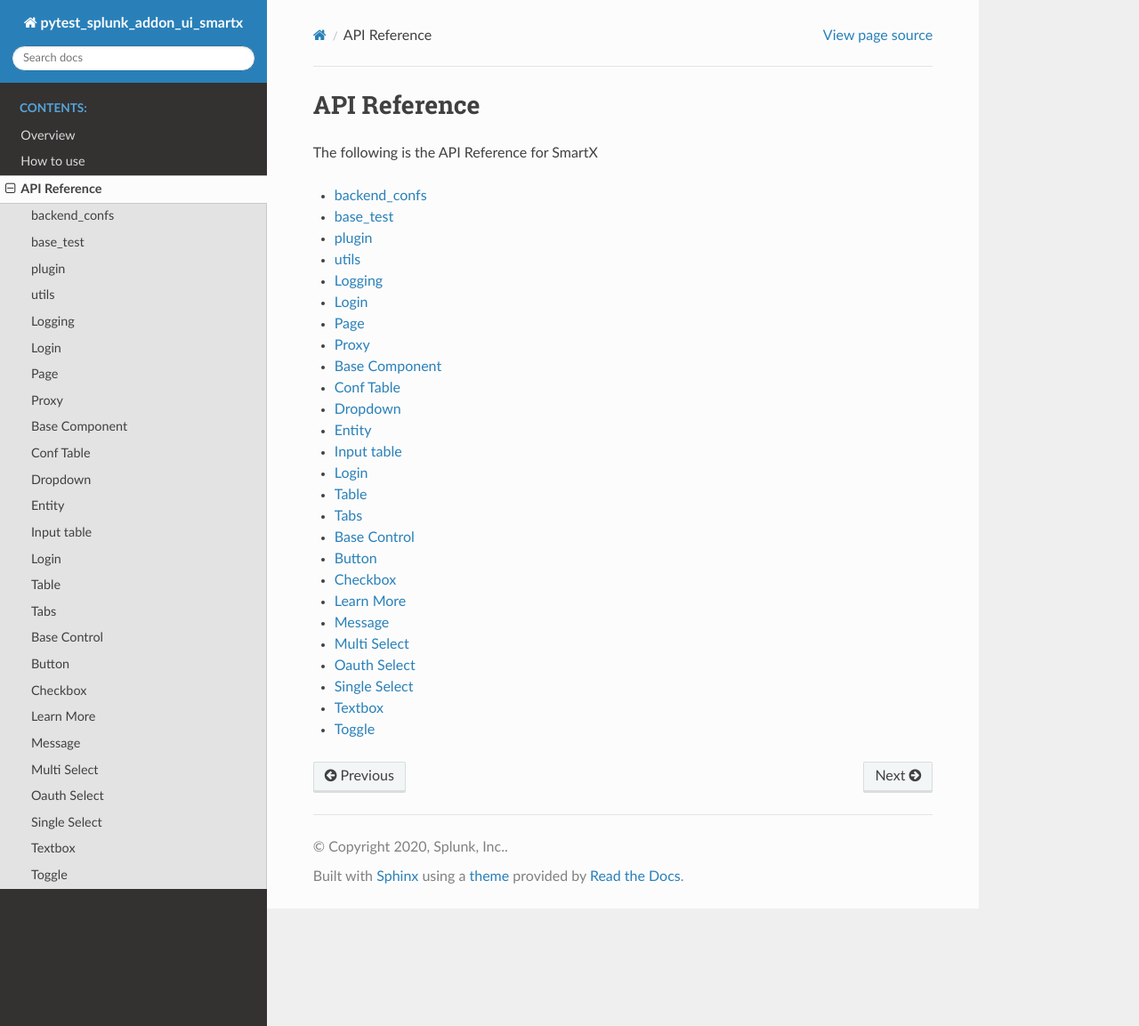
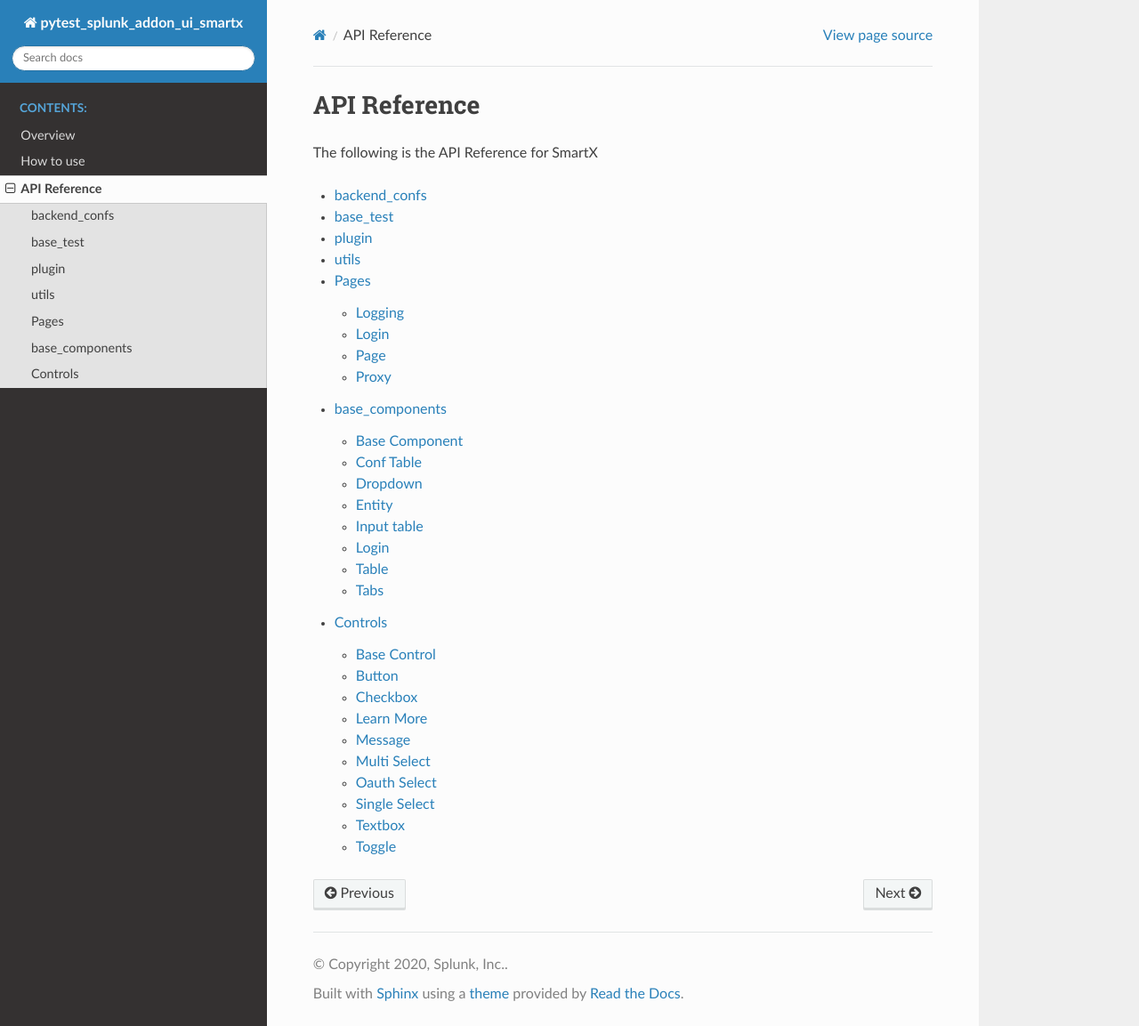
Before and after one commit to splunk/addon-factory-smartx-ui-test-library, a Sphinx documentation site: the page built from docs/api_reference.rst, in a window 1280 px wide and 1153 px high. Shown: the whole window at 89% size. Built offline with Sphinx 7.4.7 and the Read the Docs theme 2.0.0, drawn with Linux system fonts in a browser that asks for light colours.

```diff
--- a/docs/api_reference.rst
+++ b/docs/api_reference.rst
@@ -4,31 +4,12 @@ API Reference
 The following is the API Reference for SmartX
 
 .. toctree::
-   :maxdepth: 1
+   :maxdepth: 2
 
    backend_confs
    base_test
    plugin
    utils
-   pages/logging
-   pages/login
-   pages/page
-   pages/proxy
-   components/base_component
-   components/conf_table
-   components/dropdown
-   components/entity
-   components/input_table
-   components/login
-   components/table
-   components/tabs
-   components/controls/base_control
-   components/controls/button
-   components/controls/checkbox
-   components/controls/learn_more
-   components/controls/message
-   components/controls/multi_select
-   components/controls/oauth_select
-   components/controls/single_select
-   components/controls/textbox
-   components/controls/toggle
+   pages/index
+   components/index
+   components/controls/index
```
Also changed, not shown: docs/components/controls/index.rst (added, +18 -0 lines), docs/components/index.rst (added, +16 -0 lines), docs/pages/index.rst (added, +12 -0 lines).
